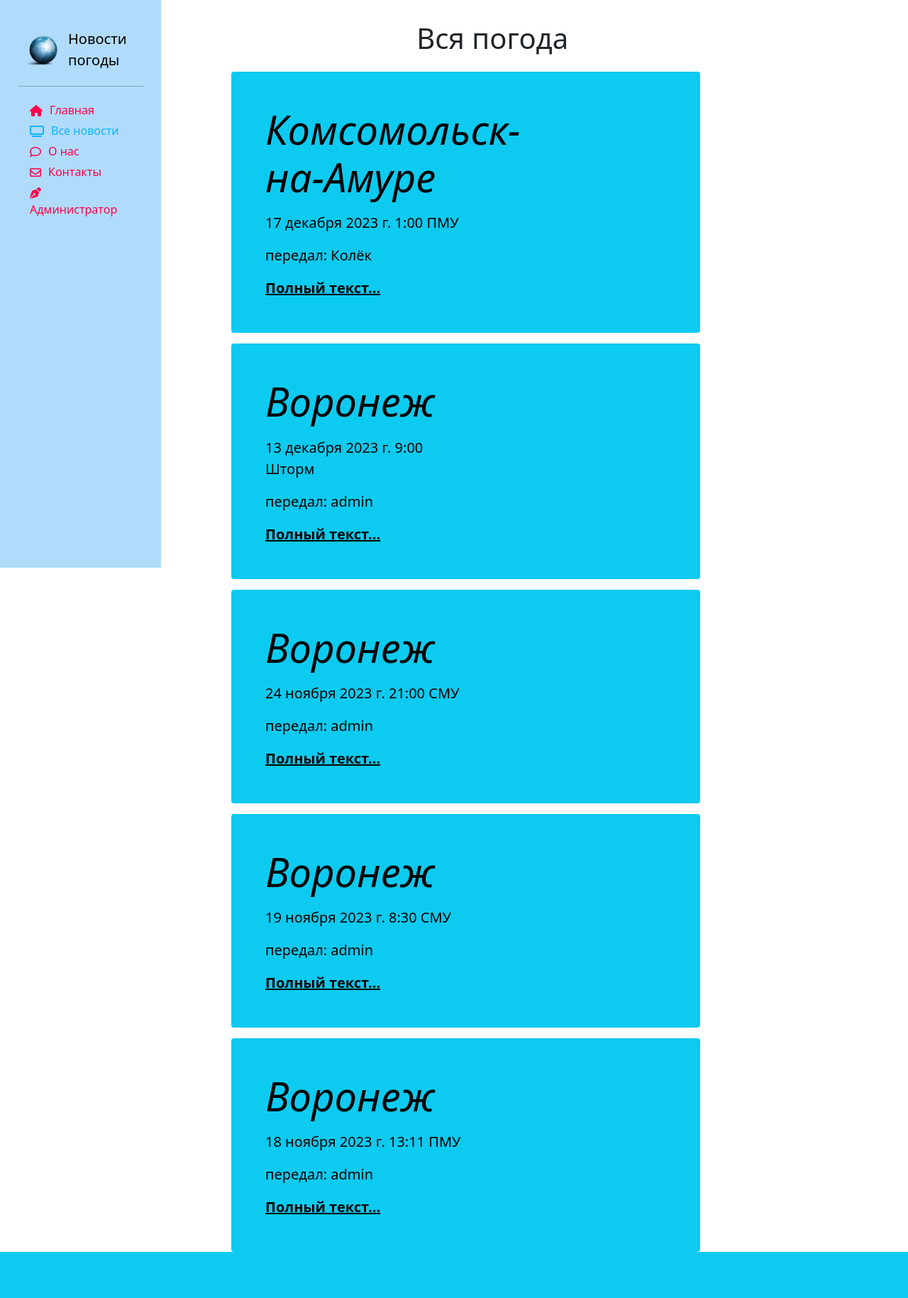
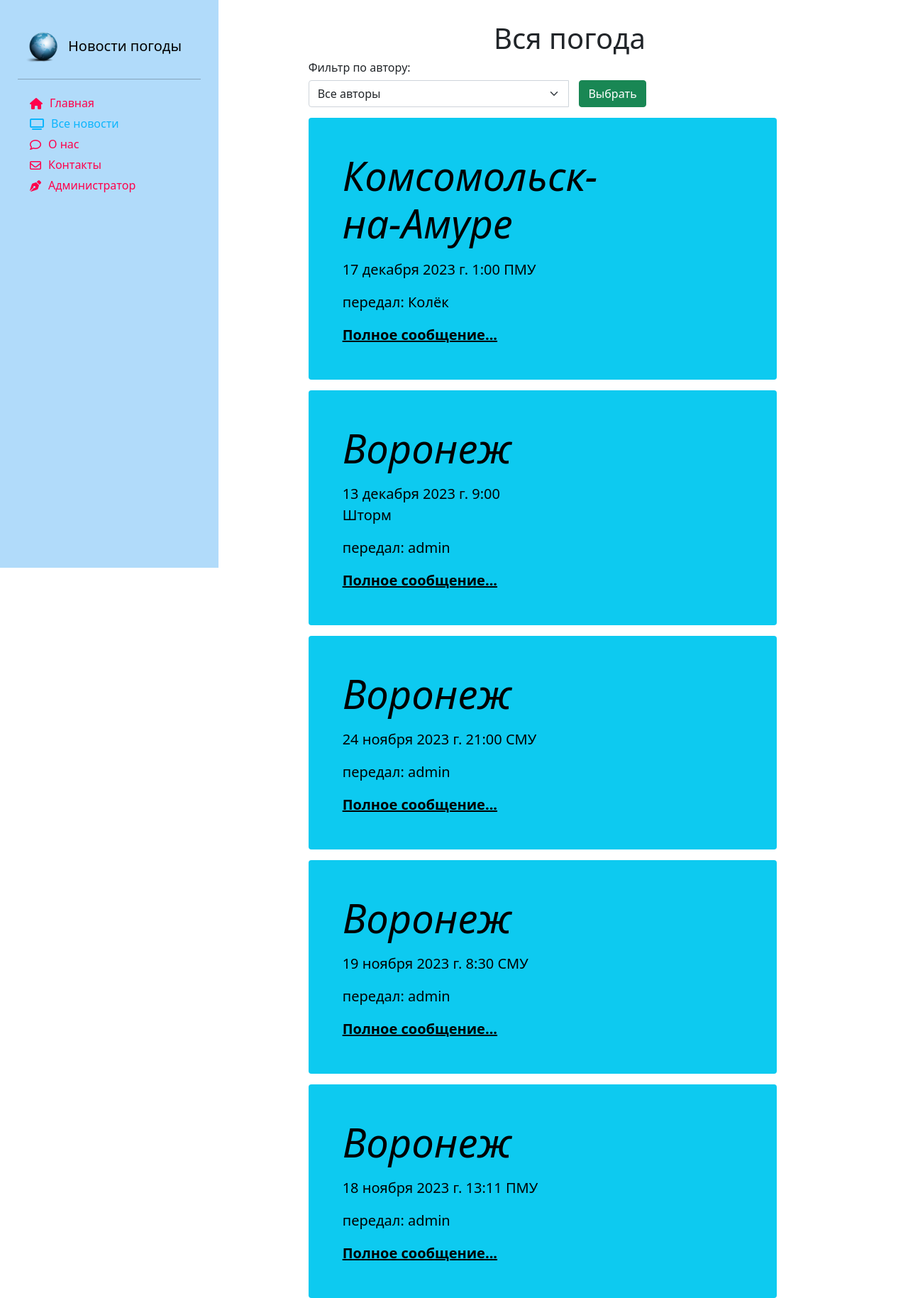
Before and after one commit to vamushinskiy/RostelecomStudy, a Django app: page /news/show in a window 1280 px wide. Shown: the whole page at 71% size. Before the commit the page ends 1764 px from the top, so only its background shows below. Run offline with Django 4.2, Linux system fonts and the light colour scheme; data comes from the database, SQL or seed files in the repository; some libraries are stand-ins or nearby versions.

Commit message:
Добавлена дебаг панель.

```diff
--- a/NewsStudyRostelecom/NewsStudyRostelecom/settings.py
+++ b/NewsStudyRostelecom/NewsStudyRostelecom/settings.py
@@ -42,12 +42,12 @@
     'django.contrib.sessions',
     'django.contrib.messages',
     'django.contrib.staticfiles',
-
     'main',
     'home',
     'news',
     'bootstrap5',
     'users',
+    'debug_toolbar',
 ]
 
 MIDDLEWARE = [
@@ -58,7 +58,9 @@
     'django.contrib.auth.middleware.AuthenticationMiddleware',
     'django.contrib.messages.middleware.MessageMiddleware',
     'django.middleware.clickjacking.XFrameOptionsMiddleware',
+    'debug_toolbar.middleware.DebugToolbarMiddleware',
 ]
+INTERNAL_IPS = ['127.0.0.1',]
 
 ROOT_URLCONF = 'NewsStudyRostelecom.urls'
 
--- a/NewsStudyRostelecom/NewsStudyRostelecom/urls.py
+++ b/NewsStudyRostelecom/NewsStudyRostelecom/urls.py
@@ -15,3 +15,9 @@
 ] + static(settings.STATIC_URL, document_root=settings.STATIC_ROOT)
 # добавляем строку для работы медиафайлов
 urlpatterns += static(settings.MEDIA_URL, document_root=settings.MEDIA_ROOT)
+
+if settings.DEBUG:
+    import debug_toolbar
+    urlpatterns = [
+        path('__debug/__', include(debug_toolbar.urls)),
+        ] + urlpatterns
--- a/NewsStudyRostelecom/main/templates/main/base_template.html
+++ b/NewsStudyRostelecom/main/templates/main/base_template.html
@@ -16,8 +16,10 @@
 </head>
 <body>
             <div class="row">
-                    <div class="col-3">
-                        {% include 'main/sidebar.html' %}
+                    <div class="col-4">
+                        <div class="sticky-top">
+                            {% include 'main/sidebar.html' %}
+                        </div>
                     </div>
 
 
--- a/NewsStudyRostelecom/news/templates/news/index.html
+++ b/NewsStudyRostelecom/news/templates/news/index.html
@@ -8,6 +8,27 @@
     <div class="text-center" style="margin-top:30px;">
         <h1>Вся погода</h1>
     </div>
+    <div class="content_center">
+        <h6> Фильтр по автору: </h6>
+        <div class="form-group col-8">
+            <form method="post">
+                {% csrf_token %}
+                <div class="input-group">
+                    <select class="form-select" name="author_filter" style="width:40%">
+                        <option value="0">Все авторы</option>
+                        {% for author in author_list %}
+                            <option value="{{ author.id }}" {% if selected == author.id %} selected {% endif %}> {{ author.username }}</option>
+                        {% endfor %}
+                    </select>
+                    <span class="input-group-btn">
+                        <input type="submit" class="btn btn-success" value="Выбрать" style="margin: 0 15px">
+                    </span>
+                </div>
+            </form>
+        </div>
+    </div>
+
+
     {% for article in articles %}
     <div class="single_news">
         <div class="p-4 p-md-5 text-black rounded bg-info">
@@ -15,8 +36,8 @@
                 <h1 class="display-4 fst-italic"> {{ article.title }}</h1>
                 <p class="lead my-3">{{ article.date }} {{ article.anouncement }}</p>
                 <p class="lead my-3">передал: {{ article.author }} </p>
-                <p class="lead mb-0"><a href="{{ article.get_absolute_url }}" class="text-black fw-bold">Полный
-                    текст...</a></p>
+                <p class="lead mb-0"><a href="{{ article.get_absolute_url }}" class="text-black fw-bold">Полное
+                    сообщение...</a></p>
             </div>
         </div>
     </div>
--- a/NewsStudyRostelecom/news/views.py
+++ b/NewsStudyRostelecom/news/views.py
@@ -1,11 +1,24 @@
 from django.shortcuts import render, HttpResponse
 from .models import *
+from django.db import connection, reset_queries
 
 # для просмотра всех сообщений
 def index(request):
-    # применена обратная сортировка по дате.
-    articles = Article.objects.all().order_by('-date')
-    context = {'articles':articles}
+    # фильтр по автору
+    author_list = User.objects.all()
+    selected = 0
+    if request.method == "POST":
+        selected = int(request.POST.get('author_filter'))
+        if selected == 0:
+            # применена обратная сортировка по дате.
+            articles = Article.objects.all().order_by('-date')
+        else:
+            # применена фильтрация по автору.
+            articles = Article.objects.filter(author=selected)
+    else:
+        # применена обратная сортировка по дате.
+        articles = Article.objects.all().order_by('-date')
+    context = {'articles': articles, 'author_list': author_list, 'selected': selected}
     return render(request,'news/index.html', context)
 
 # для отображения полного сообщения
```
